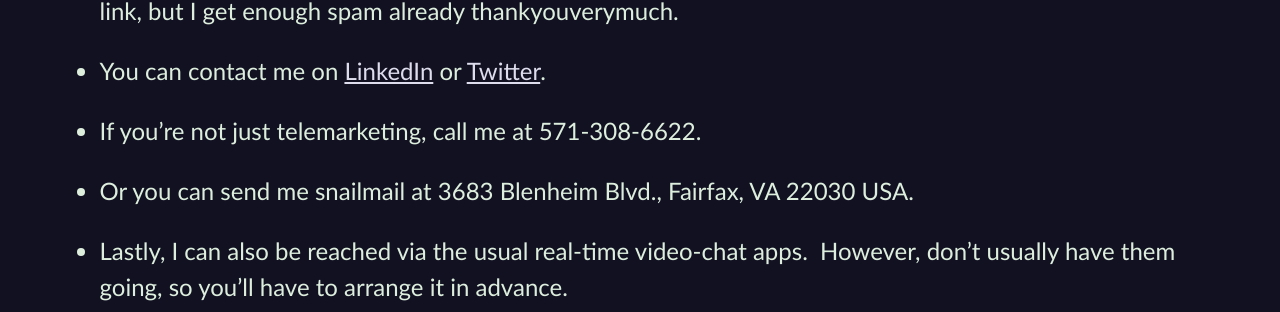
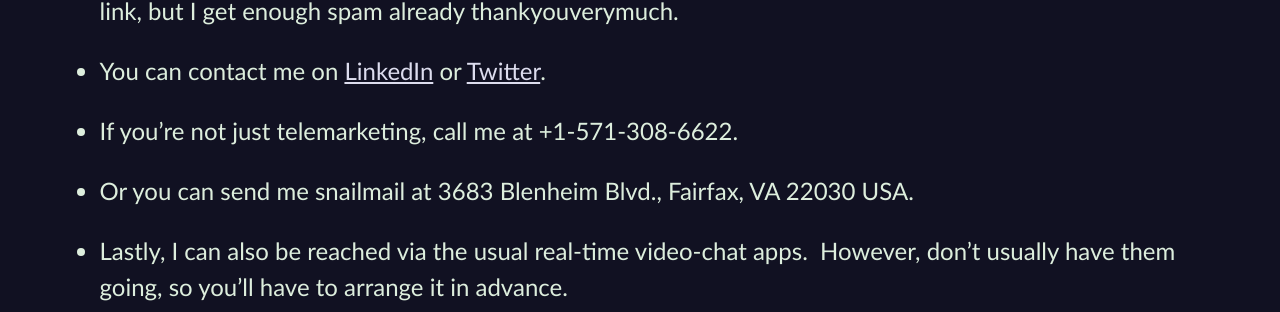
Before and after one commit to CodosaurusLLC/CodosaurusLLC.github.io, a Jekyll site: the page built from contact.md, in a window 1280 px wide. Shown: the part 339-651 px from the top of the page. Built offline with Jekyll 4.4.1, drawn with Linux system fonts in a browser that asks for light colours.

Commit message:
add country code on phone number

```diff
--- a/contact.md
+++ b/contact.md
@@ -57,7 +57,7 @@ but I get enough spam already thankyouverymuch.
 or
 [Twitter](https://twitter.com/DaveAronson){:target="_new"}.
 
-- If you're not just telemarketing, call me at 571-308-6622.
+- If you're not just telemarketing, call me at +1-571-308-6622.
 
 - Or you can send me snailmail at 3683 Blenheim Blvd., Fairfax, VA 22030 USA.
 
```
